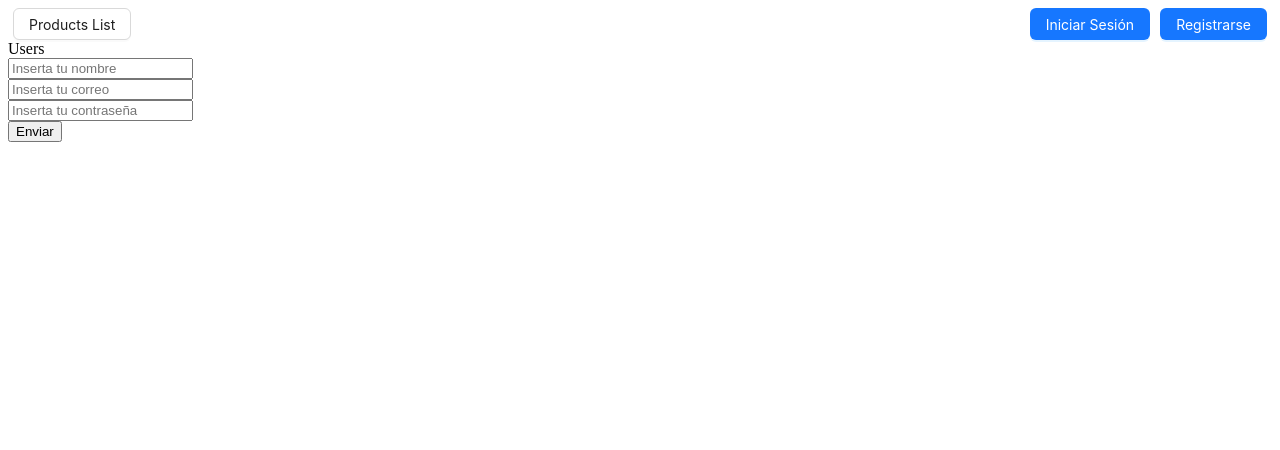
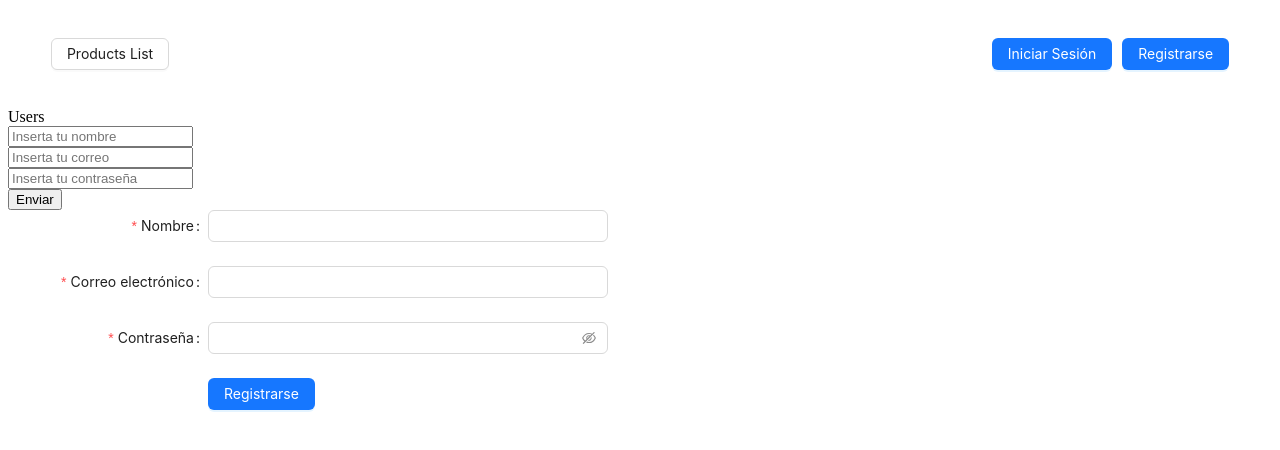
Before and after one commit to Joan828/Proyecto-React-y-Sequelize, a React (Vite) app: page /create in a window 1280 px wide. Shown: the top 450 px of the page. Built offline with nearby package versions, Linux system fonts and the light colour scheme.

Commit message:
Add a cart

```diff
--- a/src/components/Header/Header.jsx
+++ b/src/components/Header/Header.jsx
@@ -6,8 +6,8 @@ import './Header.scss'
 
 const Header = () => {
     const {user, logout} = useContext(UserContext)
+    const navigate = useNavigate();
 
-    const navigate = useNavigate();
     const logoutUser = () => {
         //desloguee el usuario
         logout();
--- a/src/components/Header/Header.scss
+++ b/src/components/Header/Header.scss
@@ -2,6 +2,7 @@
     display: flex;
     align-items: center;
     justify-content: space-between;
+    margin: 3%;
     div{
         a{
             margin: 15px 5px;
--- a/src/components/Products/Products.jsx
+++ b/src/components/Products/Products.jsx
@@ -1,16 +1,15 @@
 import React, { useContext, useEffect } from 'react'
 import { ProductContext } from '../../context/ProductContext/ProductState'
-import { Card } from 'antd';
+import { Card, Button } from 'antd';
 import './Products.scss'
 
 const { Meta } = Card;
 
 const Products = () => {
-    const {products, getProducts} = useContext(ProductContext)
+    const {products, getProducts, addCart} = useContext(ProductContext)
     useEffect(()=>{
         getProducts()
     }, []);
-    {console.log(products)}
 
   return (
     <div className="products-container">
@@ -25,7 +24,7 @@ const Products = () => {
                     cover={<img alt="img coche" src="https://d1gl66oyi6i593.cloudfront.net/wp-content/uploads/2020/07/venta-honda-nsx-type-r-1993.jpg" />}
                   >
                     <Meta title={product.name} description={"Precio: "+product.price + "€"} />
-
+                    <Button onClick={()=>addCart(product)}>Comprar</Button>
                 </Card>
             )
         })}
--- a/src/components/Users/Login/Login.jsx
+++ b/src/components/Users/Login/Login.jsx
@@ -1,7 +1,7 @@
 import React, { useContext } from 'react'
 import { Button, Form, Input } from 'antd';
 import { UserContext } from '../../../context/UserContext/UserState';
-
+import './Login.scss'
 
 const Login = () => {
     const {login} = useContext(UserContext)
@@ -11,6 +11,8 @@ const Login = () => {
     };
 
     return (
+        <div className='userForm'>
+            <div className='title'>Inicio de sesión</div>
         <Form
     name="basic"
     labelCol={{
@@ -56,11 +58,11 @@ const Login = () => {
 
     <Form.Item label={null}>
       <Button type="primary" htmlType="submit">
-        Enviar
+        Iniciar sesión
       </Button>
     </Form.Item>
   </Form>
-
+  </div>
     )
 }
 
--- /dev/null
+++ b/src/components/Users/Login/Login.scss
@@ -0,0 +1,12 @@
+.userForm{
+    background-color: rgb(215, 244, 253);
+    margin: 30px;
+    padding: 30px;
+    border-radius: 5px;
+}
+.title{
+    font-size: 30px;
+    font-family:'Franklin Gothic Medium', 'Arial Narrow', Arial, sans-serif ;
+    margin: 15px;
+    margin-bottom: 25px;
+}
--- a/src/components/Users/RegisterUser/RegisterUser.jsx
+++ b/src/components/Users/RegisterUser/RegisterUser.jsx
@@ -1,5 +1,6 @@
 import React, { useContext, useState } from "react";
 import { UserContext } from "../../../context/UserContext/UserState";
+import { Button, Form, Input } from 'antd';
 
 const RegisterUser = () => {
   const [data, setData] = useState({
@@ -47,6 +48,69 @@ const RegisterUser = () => {
         /><br/>
         <button onClick={handleSubmit}>Enviar</button>
       </form>
+      <div>
+      <Form
+          name="basic"
+          labelCol={{
+            span: 8,
+          }}
+          wrapperCol={{
+            span: 16,
+          }}
+          style={{
+            maxWidth: 600,
+          }}
+          initialValues={{
+            remember: true,
+          }}
+          autoComplete="off"
+        >
+         <Form.Item
+            label="Nombre"
+            name="name"
+            rules={[
+              {
+                required: true,
+                message: 'Por favor introduce tu nombre',
+              },
+            ]}
+          >
+            <Input />
+          </Form.Item>
+
+          <Form.Item
+            label="Correo electrónico"
+            name="email"
+            rules={[
+              {
+                required: true,
+                message: 'Por favor introduce tu correo electrónico',
+              },
+            ]}
+          >
+            <Input />
+          </Form.Item>
+
+          <Form.Item
+            label="Contraseña"
+            name="password"
+            rules={[
+              {
+                required: true,
+                message: 'Por favor introduce tu contraseña',
+              },
+            ]}
+          >
+            <Input.Password />
+          </Form.Item>
+
+          <Form.Item label={null}>
+            <Button type="primary" htmlType="submit">
+              Registrarse
+            </Button>
+          </Form.Item>
+        </Form>
+        </div>
     </div>
   );
 };
--- a/src/context/ProductContext/ProductReducer.js
+++ b/src/context/ProductContext/ProductReducer.js
@@ -5,6 +5,11 @@ const products = (state, action) => {
           ...state,
           products: action.payload,
         };
+      case "ADD_CART":
+        return {
+          ...state,
+          cart: [...state.cart, action.payload],
+        };
       default:
         return state;
     }
--- a/src/context/ProductContext/ProductState.jsx
+++ b/src/context/ProductContext/ProductState.jsx
@@ -3,7 +3,8 @@ import ProductReducer from "./ProductReducer";
 import axios from "axios";
 
 const initialState = {
-  products: []
+  products: [],
+  cart: []
 }
 
 const API_URL = "http://localhost:3000/products"
@@ -25,11 +26,19 @@ export const ProductProvider = ({children}) => {
       });
     };
 
+    const addCart =(product)=>{
+      dispatch({
+          type: "ADD_CART",
+          payload: product
+      })
+    }
+
     return (
       <ProductContext.Provider
         value={{
           products: state.products,
           getProducts,
+          addCart
         }}
       >
         {children}
```
